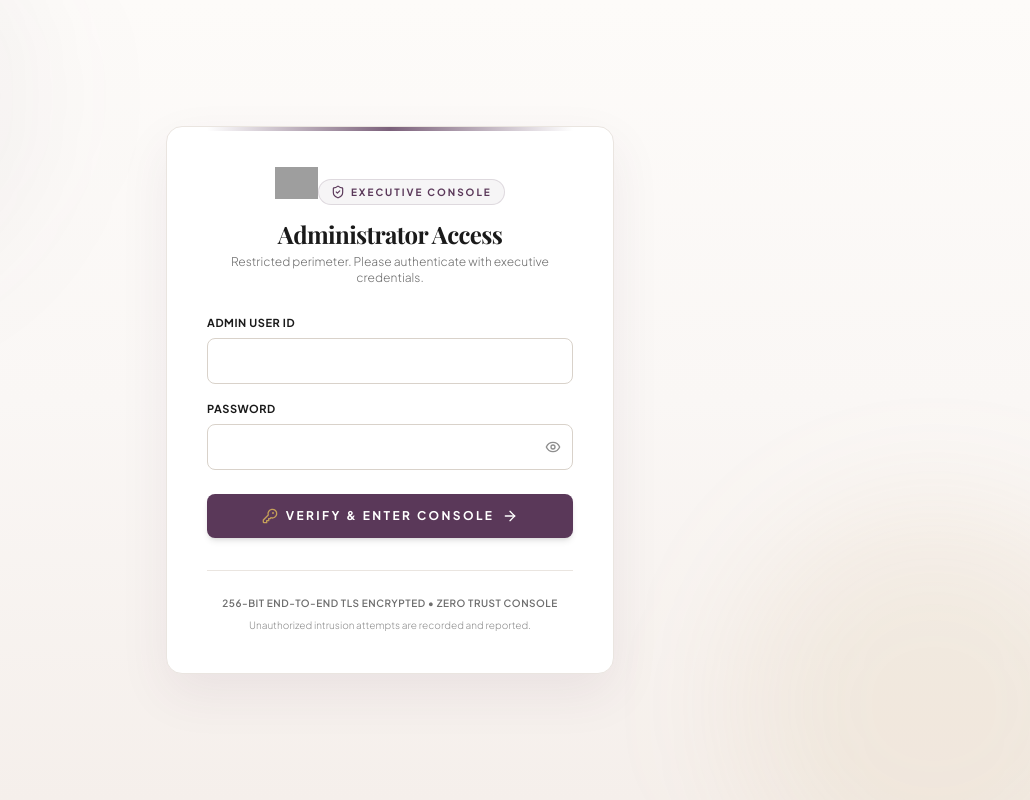
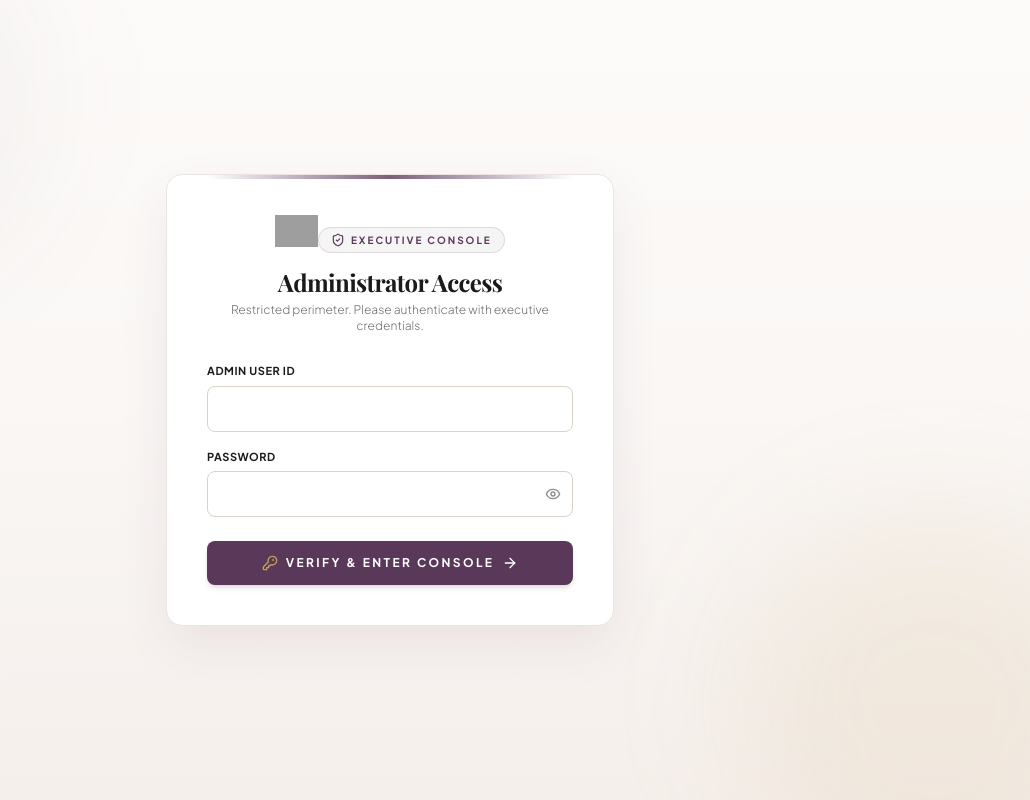
Before and after one commit to HarshalMangukiya/sensein1.1, a Next.js app in the folder frontend/: page /admin in a window 1280 px wide. Shown: the whole page, without its empty margins (250-1280 px from the left). Built offline with nearby package versions, Linux system fonts and the light colour scheme; no server answers; grey boxes are pictures that could not be loaded; a web font is replaced by a local one.

Commit message:
fix(admin): remove security disclaimer footer from admin login modal

```diff
--- a/frontend/components/admin/admin-login.tsx
+++ b/frontend/components/admin/admin-login.tsx
@@ -137,16 +137,6 @@ export function AdminLogin() {
             </button>
           </div>
         </form>
-
-        {/* Security Disclaimers */}
-        <div className="mt-8 pt-6 border-t border-border text-center space-y-1.5">
-          <p className="text-[10px] text-charcoal-muted tracking-wider uppercase font-semibold">
-            256-Bit End-To-End TLS Encrypted • Zero Trust Console
-          </p>
-          <p className="text-[10px] text-charcoal-subtle font-light">
-            Unauthorized intrusion attempts are recorded and reported.
-          </p>
-        </div>
       </div>
     </div>
   );
```
